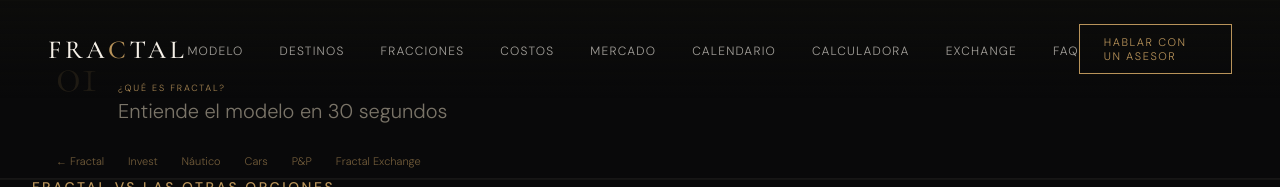
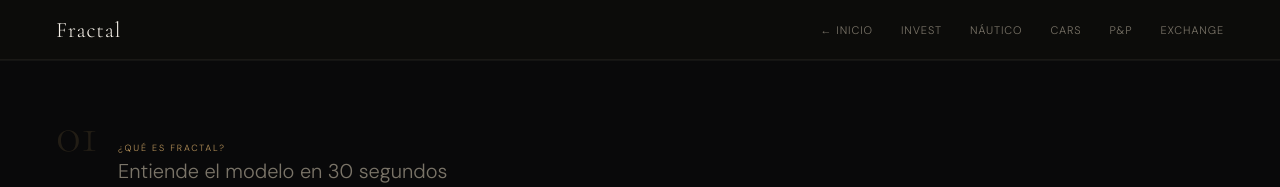
Before and after one commit to satoshigod/fractal-3.0, a plain HTML site: page homes.html in a window 1280 px wide. Shown: the top 187 px of the page. Drawn offline with nearby package versions, Linux system fonts and the light colour scheme.

Commit message:
Add files via upload

```diff
--- a/homes.html
+++ b/homes.html
@@ -689,21 +689,16 @@ footer{border-top:1px solid rgba(122,116,104,.12);padding:64px 48px 40px;backgro
 <body>
 
 <!-- NAV -->
-<nav id="mainNav">
-  <a href="#" class="nav-logo">Fra<span>c</span>tal</a>
-  <ul class="nav-links">
-    <li><a href="#como-funciona">Modelo</a></li>
-    <li><a href="#destinos">Destinos</a></li>
-    <li><a href="#fracciones">Fracciones</a></li>
-    <li><a href="#costos">Costos</a></li>
-    <li><a href="#mercado">Mercado</a></li>
-    <li><a href="#calendario">Calendario</a></li>
-    <li><a href="#calculadora">Calculadora</a></li>
-
-    <li><a href="exchange.html">Exchange</a></li>
-    <li><a href="#faq">FAQ</a></li>
-  </ul>
-  <a href="#contacto" class="nav-cta">Hablar con un asesor</a>
+<nav style="position:sticky;top:0;z-index:99;background:rgba(13,13,11,.97);border-bottom:1px solid rgba(122,116,104,.12);display:flex;align-items:center;justify-content:space-between;padding:0 56px;height:60px">
+  <a href="index.html" style="font-family:var(--serif);font-size:22px;font-weight:300;color:var(--cream);text-decoration:none;letter-spacing:.04em">Fractal</a>
+  <div style="display:flex;gap:28px;align-items:center">
+    <a href="index.html" style="font-size:11px;letter-spacing:.08em;text-transform:uppercase;color:var(--stone);text-decoration:none">← Inicio</a>
+    <a href="invest.html" style="font-size:11px;letter-spacing:.08em;text-transform:uppercase;color:var(--stone);text-decoration:none">Invest</a>
+    <a href="nautico.html" style="font-size:11px;letter-spacing:.08em;text-transform:uppercase;color:var(--stone);text-decoration:none">Náutico</a>
+    <a href="cars.html" style="font-size:11px;letter-spacing:.08em;text-transform:uppercase;color:var(--stone);text-decoration:none">Cars</a>
+    <a href="pyp.html" style="font-size:11px;letter-spacing:.08em;text-transform:uppercase;color:var(--stone);text-decoration:none">P&amp;P</a>
+    <a href="exchange.html" style="font-size:11px;letter-spacing:.08em;text-transform:uppercase;color:var(--stone);text-decoration:none">Exchange</a>
+  </div>
 </nav>
 
 
```
